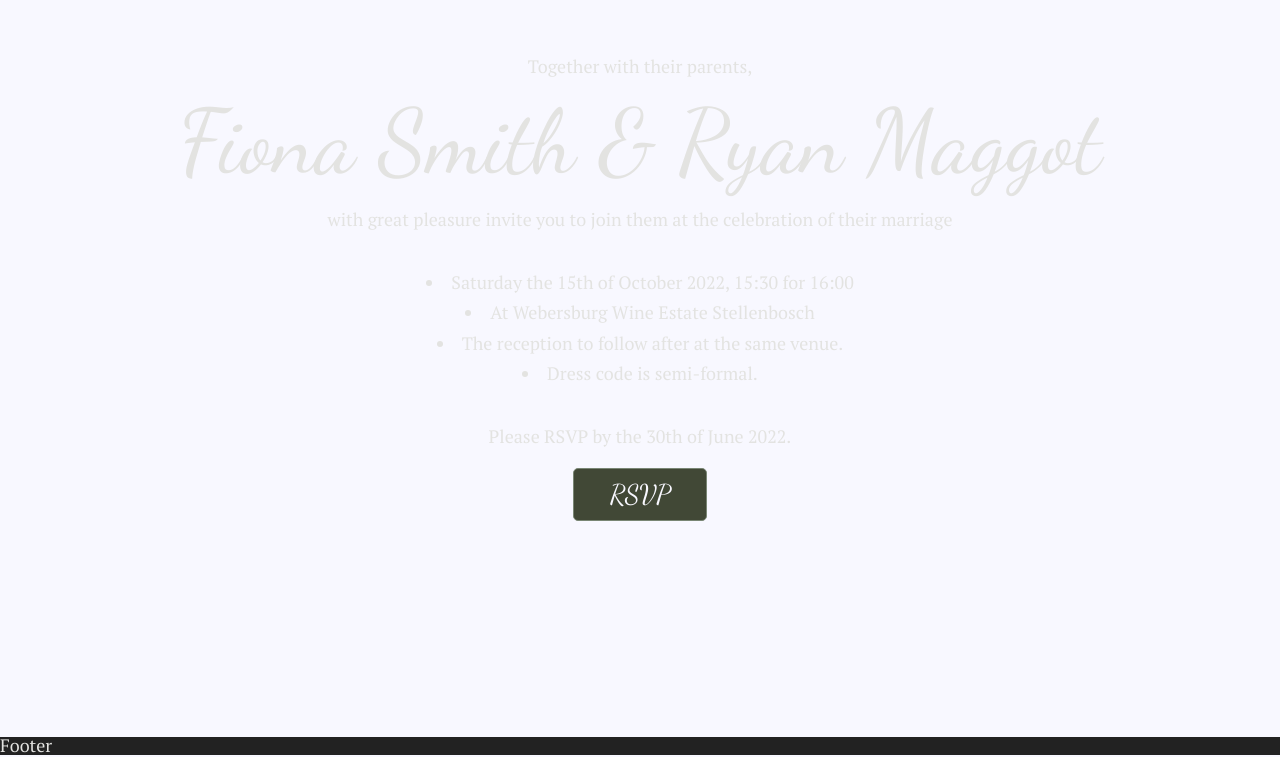
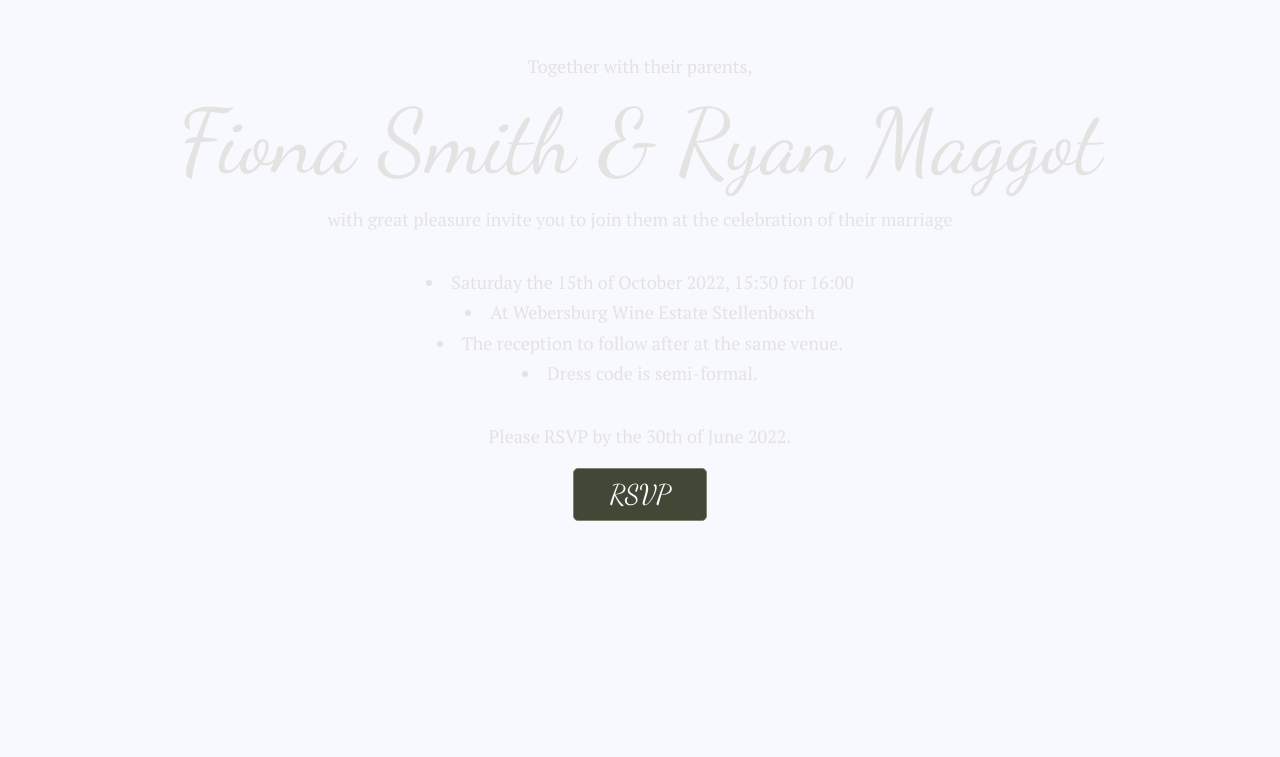
Before and after one commit to JamesGarethSmith/fiona-wedding, a Next.js app: page / in a window 1280 px wide. Shown: the part 163-920 px from the top of the page. Built offline with nearby package versions, Linux system fonts and the light colour scheme.

Commit message:
chore: remove footer from v1

```diff
--- a/components/layout.tsx
+++ b/components/layout.tsx
@@ -1,5 +1,3 @@
-import Footer from "./footer";
-
 interface LayoutProps {
   children: React.ReactNode;
 }
@@ -7,7 +5,6 @@ interface LayoutProps {
 const Layout = ({ children }: LayoutProps) => (
   <>
     <main>{children}</main>
-    <Footer />
   </>
 );
 
```
